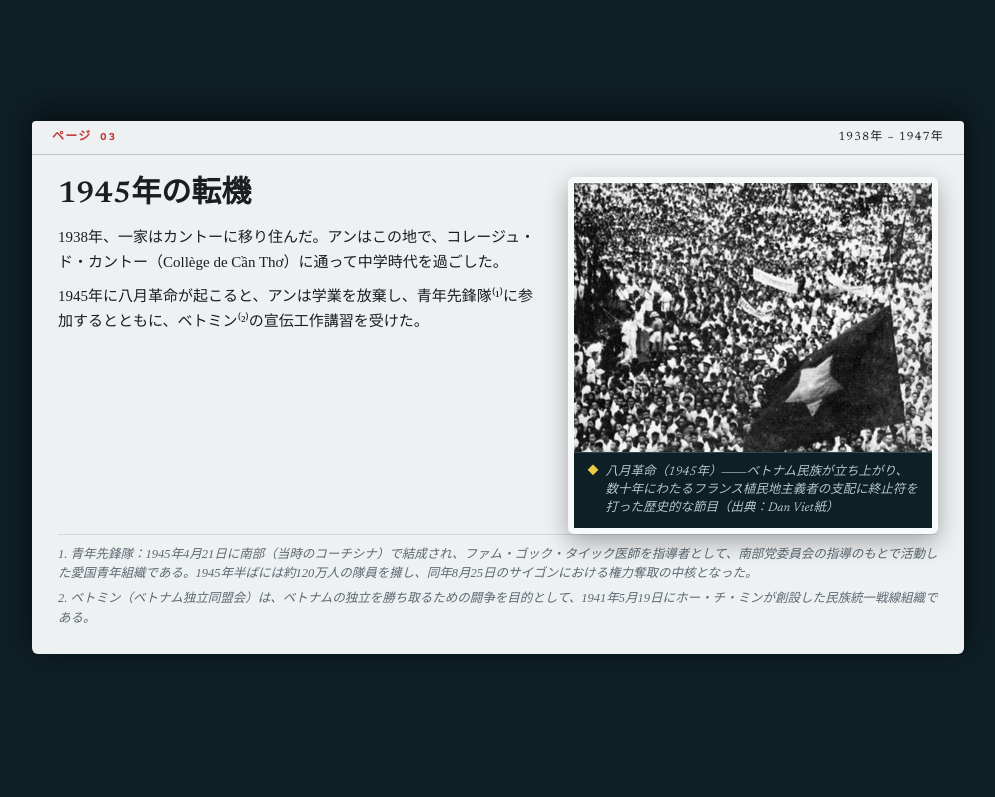
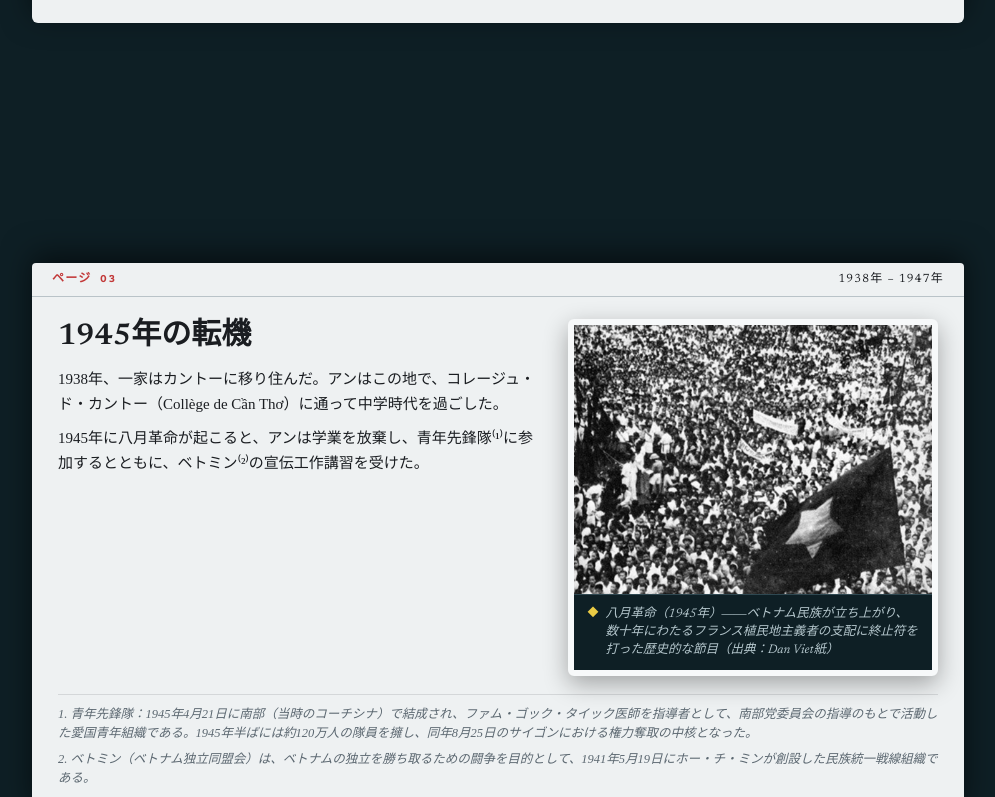
Before and after one commit to hunglv3112/PXA, a plain HTML site: page bio.html in a window 1280 px wide. Shown: the part 1543-2340 px from the top of the page, without its empty margins (142-1137 px from the left). Drawn offline with nearby package versions, Linux system fonts and the light colour scheme.

Commit message:
Update bio.html

```diff
--- a/bio.html
+++ b/bio.html
@@ -302,6 +302,11 @@
       flex: 1
     }
 
+    /* Chừa khoảng giữa ảnh và vạch phân cách footnote */
+    .body:has(+ .page-footnote) {
+      padding-bottom: 18px;
+    }
+
     /* Chú thích footnote ở đáy trang */
     .page-footnote {
       margin: auto 26px 0;
@@ -451,7 +456,7 @@
     html[lang=ja] .next p,
     html[lang=ja] .next a {
       font-family: var(--sans-jp);
-      text-wrap: normal;
+      text-wrap: pretty;
       line-break: strict;
       word-break: normal;
       overflow-wrap: break-word;
@@ -475,7 +480,7 @@
     html[lang=ja] q,
     html[lang=ja] cite {
       font-family: "Noto Serif JP", "Newsreader", serif;
-      text-wrap: normal;
+      text-wrap: pretty;
       line-break: strict;
       word-break: normal;
     }
@@ -753,7 +758,7 @@
             stamp: '極秘ファイル',
             title: '1945年の転機',
             paragraphs: [
-              '1938年、一家はカントーに移り住んだ。アンはこの地で、コレージュ・ド・カントー（Collège de Cần Thơ）に通って中学時代を過ごした。',
+              '1938年、一家はカントーに移り住んだ。アンは<span style="white-space:nowrap">この地で、</span>コレージュ・ド・カントー（Collège de Cần Thơ）に<span style="white-space:nowrap">通って</span><span style="white-space:nowrap">中学時代を過ごした。</span>',
               '1945年に八月革命が起こると、アンは学業を放棄し、青年先鋒隊⁽¹⁾に参加するとともに、ベトミン⁽²⁾の宣伝工作講習を受けた。'
             ],
             footnote: '1. 青年先鋒隊：1945年4月21日に南部（当時のコーチシナ）で結成され、ファム・ゴック・タイック医師を指導者として、南部党委員会の指導のもとで活動した愛国青年組織である。1945年半ばには約120万人の隊員を擁し、同年8月25日のサイゴンにおける権力奪取の中核となった。<br>2. ベトミン（ベトナム独立同盟会）は、ベトナムの独立を勝ち取るための闘争を目的として、1941年5月19日にホー・チ・ミンが創設した民族統一戦線組織である。',
@@ -811,7 +816,7 @@
             stamp: '極秘ファイル',
             title: '歴史の巡り合わせ',
             paragraphs: [
-              '1954年、ファム・スアン・アンは南部の政権⁽¹⁾によって徴兵され、フランス連合軍の総司令部で心理戦室の書記を務める任務を与えられた。',
+              '1954年、ファム・スアン・アンは南部の政権⁽¹⁾によって徴兵され、フランス連合軍の総司令部で心理戦室の書記を務める任務を<span style="white-space:nowrap">与えられた。</span>',
               'アンはこの地で、サイゴン軍事作戦部（SMM）の部長であるエドワード・ランズデール大佐と親しくなったが、ランズデールは実際には、サイゴンにおけるアメリカ軍事援助顧問団（US.MAAG）の団長という隠れ蓑のもとで、インドシナのCIAを指揮していた人物であった。'
             ],
             footnote: '1. 当時の南部の政権は、バオダイを元首とし、フランス連合に属するバオダイ・ベトナム国（1949～1955年）であった。1955年10月26日、この体制はゴー・ディン・ジェムが率いるベトナム共和国に取って代わられた。',
@@ -976,7 +981,23 @@
       }, { rootMargin: '-30% 0px -30% 0px' });
 
       document.querySelectorAll('.page').forEach(p => ioInstance.observe(p));
+      equalizePages();
     }
+
+    // Cho mọi page cao bằng page cao nhất (page 03) để tab sau che kín tab trước
+    function equalizePages() {
+      const pages = document.querySelectorAll('.page');
+      pages.forEach(p => p.style.minHeight = '');
+      const maxH = Math.max(...Array.from(pages, p => p.offsetHeight));
+      pages.forEach(p => p.style.minHeight = maxH + 'px');
+    }
+
+    let resizeTimer;
+    window.addEventListener('resize', () => {
+      clearTimeout(resizeTimer);
+      resizeTimer = setTimeout(equalizePages, 150);
+    });
+    if (document.fonts) document.fonts.ready.then(equalizePages);
 
     // Lắng nghe sự kiện chuyển đổi ngôn ngữ
     window.addEventListener('languagechange', () => {
```
